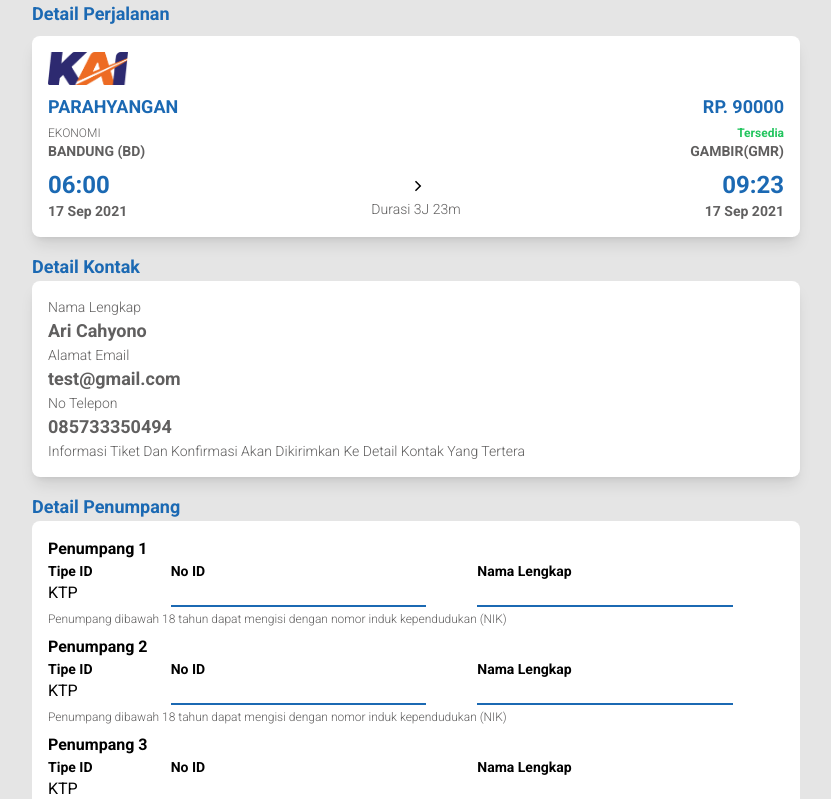
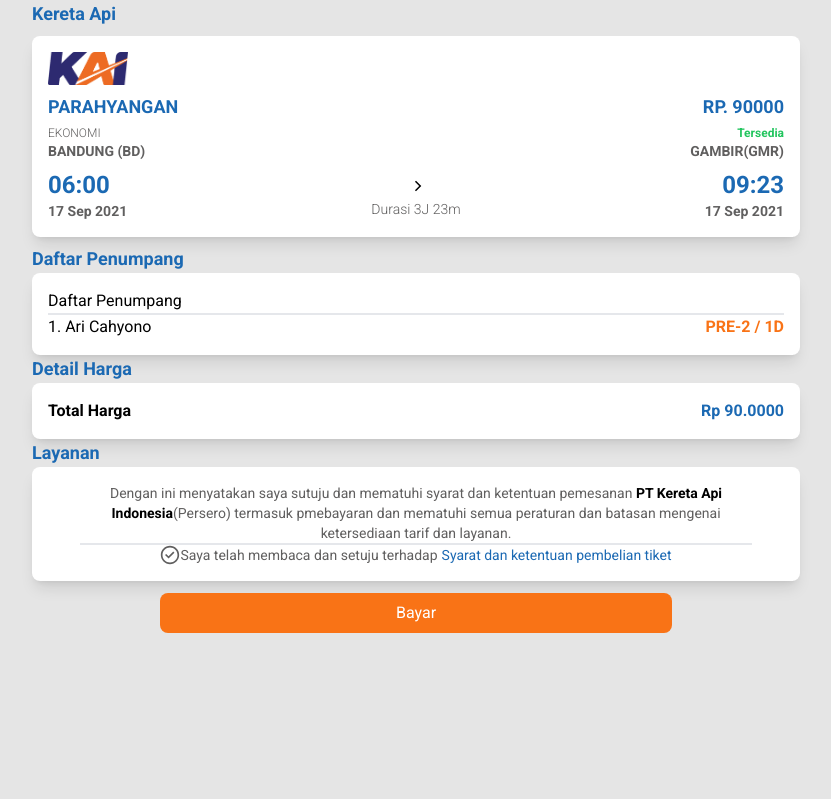
Before and after one commit to inganta23/final-project, a React (Create React App) app: page / in a window 1280 px wide. Shown: the top 799 px of the page, without its empty margins (224-1055 px from the left). Built offline with nearby package versions, Linux system fonts and the light colour scheme.

Commit message:
Add : Pay Ticket

```diff
--- a/src/App.js
+++ b/src/App.js
@@ -1,10 +1,9 @@
-import { TravelDetails } from "./pages/travelDetails";
-
+import { PayTicket } from "./pages/payTicket";
 
 function App() {
   return (
     <div className="App">
-      <TravelDetails/>
+      <PayTicket/>
     </div>
   );
 }
--- /dev/null
+++ b/src/components/button.js
@@ -0,0 +1,13 @@
+import React from 'react'
+
+export const Button = ({name}) => {
+  return (
+      <div className="flex justify-center mb-4 mt-3">
+        <div className="w-2/5">
+          <button className="rounded-lg bg-orange-500 text-white py-2 px-4 w-full capitalize">
+            {name}
+          </button>
+        </div>
+      </div>
+  );
+}
--- /dev/null
+++ b/src/components/cardService.js
@@ -0,0 +1,22 @@
+import React from 'react'
+import { CgCheckO } from "react-icons/cg";
+
+export const CardService = () => {
+  return (
+    <div className="shadow-lg p-4 rounded-lg bg-white">
+      <div className="text-center text-sm px-8 text-carbonGrey">
+        <p className=" border-b-2">
+          Dengan ini menyatakan saya sutuju dan mematuhi syarat dan ketentuan
+          pemesanan{" "}
+          <span className="font-bold text-black">PT Kereta Api Indonesia</span>
+          (Persero) termasuk pmebayaran dan mematuhi semua peraturan dan batasan
+          mengenai ketersediaan tarif dan layanan.
+        </p>
+        <p className="flex justify-center">
+          <CgCheckO className="text-xl" /> Saya telah membaca dan setuju
+          terhadap<span className='text-midBlue pl-1'>Syarat dan ketentuan pembelian tiket</span>
+        </p>
+      </div>
+    </div>
+  );
+}
--- /dev/null
+++ b/src/components/passenger.js
@@ -0,0 +1,19 @@
+import React from 'react'
+
+export const Passenger = () => {
+  return (
+    <>
+      <div className="shadow-lg p-4 rounded-lg bg-white">
+        <p className="border-b-2">Daftar Penumpang</p>
+        <div className="flex">
+          <div className="flex-1">
+            <p>1. Ari Cahyono</p>
+          </div>
+          <div className="flex-1 text-orange-500 font-bold text-right ">
+            PRE-2 / 1D
+          </div>
+        </div>
+      </div>
+    </>
+  );
+}
--- /dev/null
+++ b/src/pages/payTicket.js
@@ -0,0 +1,29 @@
+import React from 'react'
+import { CardTravel } from '../components/cardTravel'
+import { CardService } from '../components/cardService'
+import { Passenger } from '../components/passenger'
+import { Title } from '../components/title'
+import { Button } from '../components/button'
+
+export const PayTicket = () => {
+  return (
+    <div>
+      <div className="flex justify-center">
+        <div className="w-3/5">
+          <Title name={"Kereta Api"} />
+          <CardTravel />
+          <Title name={"Daftar Penumpang"} />
+          <Passenger />
+          <Title name={"Detail Harga"} />
+          <div className="shadow-lg p-4 rounded-lg bg-white flex justify-between">
+            <div className='font-bold'>Total Harga </div>
+            <div className='font-bold text-midBlue'>Rp 90.0000</div>
+          </div>
+          <Title name={"Layanan"} />
+          <CardService />
+        </div>
+      </div>
+      <Button name="bayar" />
+    </div>
+  );
+}
--- a/src/pages/travelDetails.js
+++ b/src/pages/travelDetails.js
@@ -3,6 +3,7 @@ import { CardTravel } from '../components/cardTravel'
 import { CardContact } from '../components/cardContact'
 import { Title } from '../components/title'
 import { InputPassenger } from '../components/inputPassenger'
+import { Button } from '../components/button'
 
 export const TravelDetails = () => {
   return (
@@ -22,13 +23,7 @@ export const TravelDetails = () => {
           </div>
         </div>
       </div>
-      <div className="flex justify-center mb-4">
-        <div className='w-2/5'>
-          <button className="rounded-lg bg-orange-500 text-white py-2 px-4 w-full">
-            Lanjutkan
-          </button>
-        </div>
-      </div>
+     <Button name={"lanjutkan"}/>
     </>
   );
 }
```
